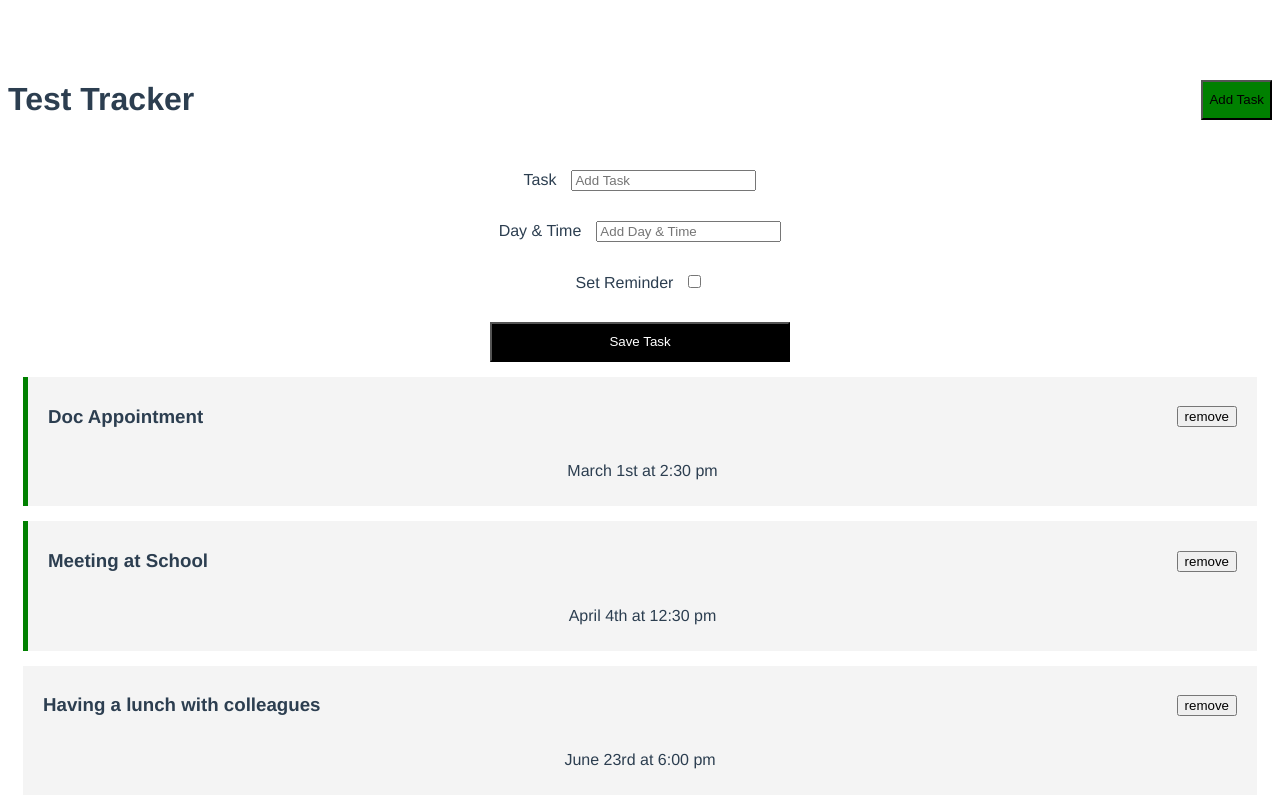
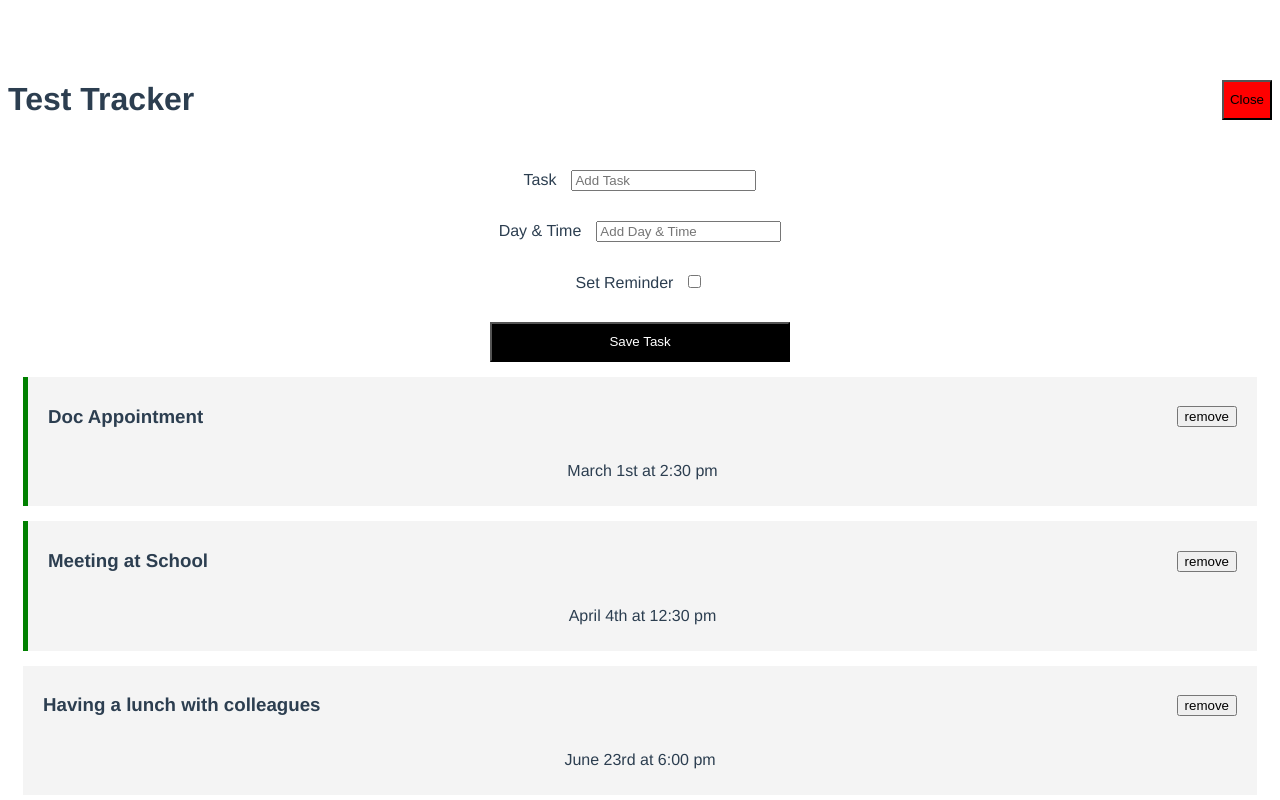
Before and after one commit to coldicecoffee/vue-crash-course-2021, a Vue app: page / in a window 1280 px wide. Both pictures are taken after a click on the button "Add Task". Shown: the top 800 px of the page. Built offline with nearby package versions, Linux system fonts and the light colour scheme.

Commit message:
Add functionality to button to toggle between 'Add Task' and 'Close'

```diff
--- a/src/App.vue
+++ b/src/App.vue
@@ -1,6 +1,10 @@
 <template>
-  <Header title="Test Tracker" />
-  <AddTask @add-task="addTask" />
+  <Header
+    @toggle-add-task="toggleAddTask"
+    title="Test Tracker"
+    :showAddTask="showAddTask"
+  />
+  <AddTask v-if="showAddTask" @add-task="addTask" />
   <Tasks
     @toggle-reminder="toggleReminder"
     @delete-task="deleteTask"
@@ -23,6 +27,7 @@
   data() {
     return {
       tasks: [],
+      showAddTask: false,
     };
   },
   methods: {
@@ -33,6 +38,9 @@
       if (confirm("Are you sure?")) {
         this.tasks = this.tasks.filter((task) => task.id !== id);
       }
+    },
+    toggleAddTask() {
+      this.showAddTask = !this.showAddTask;
     },
     toggleReminder(id) {
       this.tasks = this.tasks.map((task) =>
--- a/src/components/Button.vue
+++ b/src/components/Button.vue
@@ -13,7 +13,7 @@
   },
   methods: {
     onClick() {
-      console.log("click");
+      this.$emit("btn-click");
     },
   },
 };
@@ -27,6 +27,6 @@
 }
 
 button {
-    min-height: 40px;
+  min-height: 40px;
 }
 </style>
--- a/src/components/Header.vue
+++ b/src/components/Header.vue
@@ -1,9 +1,11 @@
 <template>
   <header class="header">
     <h1>{{ title }}</h1>
-    <Button text="Add Task" color="green" />
-    <!-- <Button text="Update Task" color="red" />
-    <Button text="Remove Task" color="blue" /> -->
+    <Button
+      @btn-click="$emit('toggle-add-task')"
+      :color="showAddTask ? 'red' : 'green'"
+      :text="showAddTask ? 'Close' : 'Add Task'"
+    />
   </header>
 </template>
 
@@ -13,6 +15,7 @@
 export default {
   name: "Header",
   props: {
+    showAddTask: Boolean,
     title: String,
   },
   components: {
```
